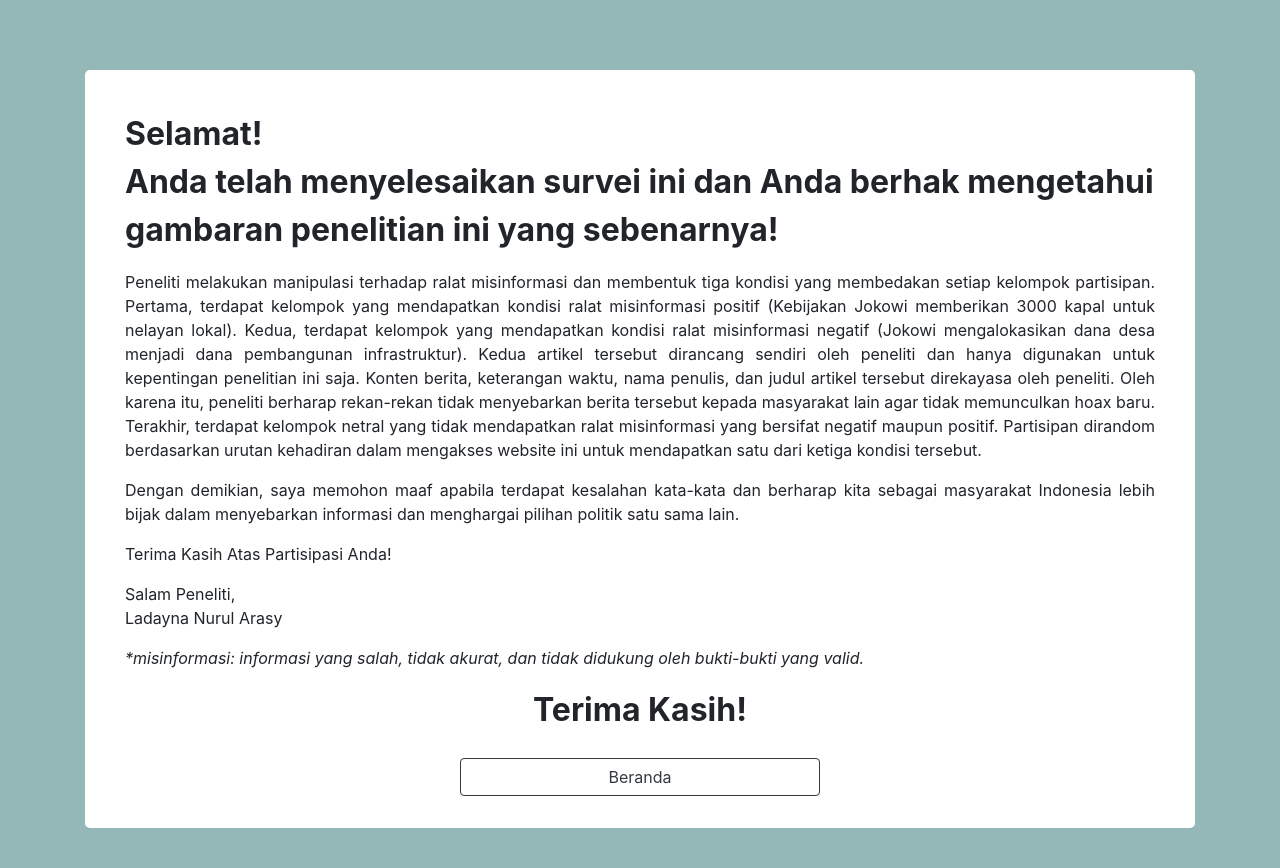
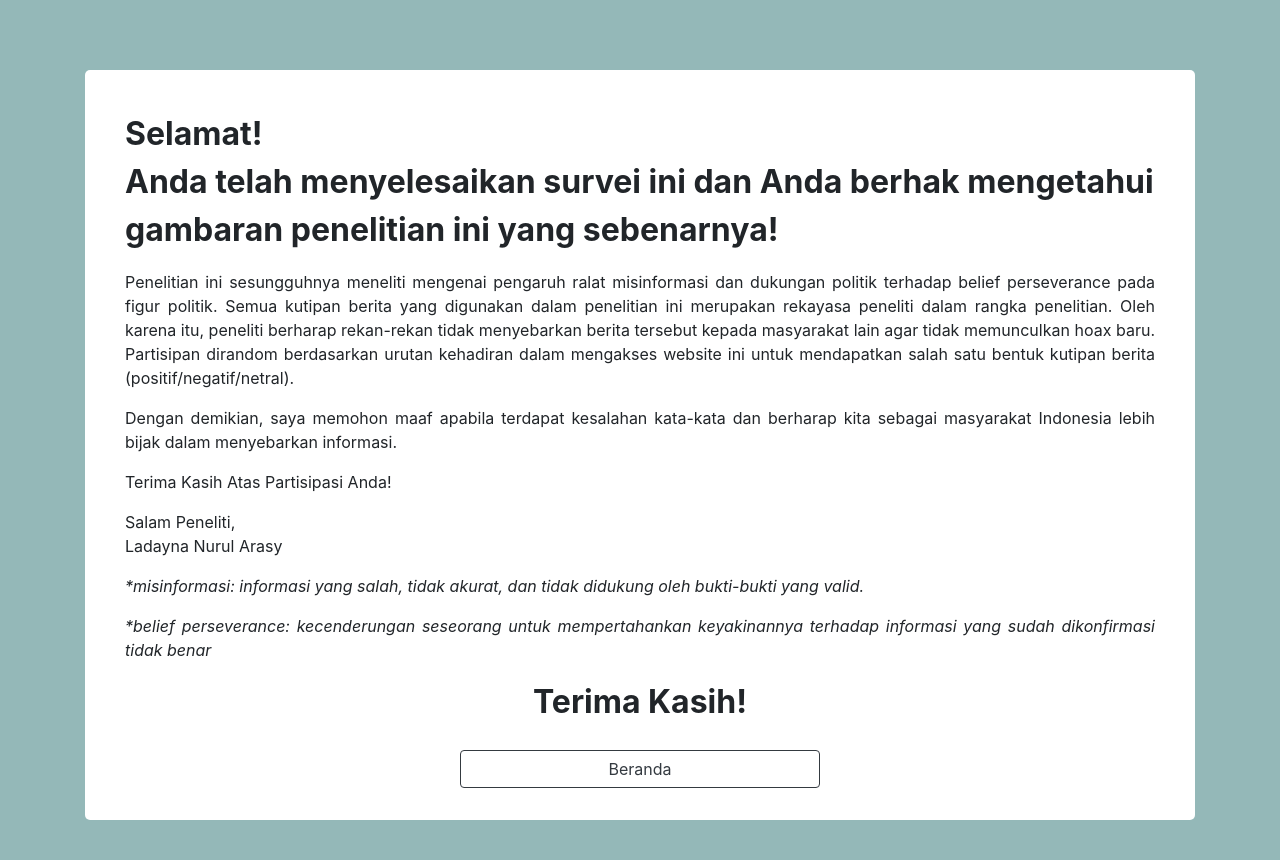
Before and after one commit to faizzuns/SkiprsiArasy, a PHP site: page /view/thankyou.phtml in a window 1280 px wide. Run offline with PHP 8.4, Linux system fonts and the light colour scheme; some libraries are stand-ins or nearby versions.

Commit message:
change request

```diff
--- a/controller/FormController.php
+++ b/controller/FormController.php
@@ -157,7 +157,7 @@ class FormController extends BaseController
             $fill->setDistract(1);
             $fill->save();
         }
-        View::render("correction", ["content" => $this->getCorrectionContent($fill->getId())]);
+        View::render("correction", ["content" => $this->getCorrectionContent($fill->getIdNews())]);
     }
 
     public function secondMeasure($userId)
--- a/view/home.phtml
+++ b/view/home.phtml
@@ -17,12 +17,12 @@
             <div class="margin-medium">
                 <p>Rekan-rekan yang saya hormati,</p>
                 <p>
-                    Perkenalkan saya Ladayna Nurul Arasy mahasiswa semester 7, Fakultas Psikologi Universitas Indonesia. Saat ini saya sedang melakukan survei dalam rangka pengambilan data untuk memenuhi Tugas Akhir Skripsi. Survei ini dilakukan untuk melihat pengaruh media terhadap dukungan politik individu. Jika rekan-rekan bersedia untuk berpartisipasi dalam survei ini, Anda akan diminta untuk melengkapi data diri, menentukan dukungan politik, membaca artikel, dan mengisi kuesioner singkat. Waktu yang dibutuhkan untuk mengisi survei ini kira-kira berkisar antara 5-10 menit. Semua informasi yang Anda berikan dalam survei ini akan disimpan secara rahasia. Hanya peneliti yang memiliki akses terhadap data yang Anda berikan dan hanya akan digunakan untuk kepentingan penelitian ini.
+                    Perkenalkan saya Ladayna Nurul Arasy mahasiswa semester 8, Fakultas Psikologi Universitas Indonesia. Saat ini saya sedang melakukan survei dalam rangka pengambilan data untuk memenuhi Tugas Akhir Skripsi. Survei ini dilakukan untuk melihat pengaruh media terhadap dukungan politik individu. Jika rekan-rekan bersedia untuk berpartisipasi dalam survei ini, rekan-rekan akan diminta untuk melengkapi data diri, menentukan dukungan politik, membaca artikel, dan mengisi kuesioner singkat. Waktu yang dibutuhkan untuk mengisi survei ini kira-kira berkisar antara 5-10 menit. Semua informasi yang rekan-rekan berikan dalam survei ini akan disimpan secara rahasia. Hanya peneliti yang memiliki akses terhadap data yang Anda berikan dan hanya akan digunakan untuk kepentingan penelitian ini.
                 </p>
                 <p>
-                    Partisipasi Anda sepenuhnya sukarela dan tanpa paksaan. Anda berhak untuk memperoleh informasi mengenai hasil dari penelitian yang saya lakukan. Di sisi lain, Anda juga berhak untuk berhenti sebagai partisipan dalam penelitian ini kapanpun tanpa mendapatkan konsekuensi apapun. Apabila terdapat beberapa pertanyaan terkait penelitian ini dan ingin mengetahui hasil dari penelitian ini, Anda dapat menghubungi peneliti melalui email atau nomor telepon peneliti (ladayna.nurul@ui.ac.id / 082112609646).                 </p>
+                    Partisipasi rekan-rekan sepenuhnya sukarela dan tanpa paksaan. Rekan-rekan berhak untuk memperoleh informasi mengenai hasil dari penelitian yang saya lakukan. Di sisi lain, rekan-rekan juga berhak untuk berhenti sebagai partisipan dalam penelitian ini kapanpun tanpa mendapatkan konsekuensi apapun. Apabila terdapat beberapa pertanyaan terkait penelitian ini dan ingin mengetahui hasil dari penelitian ini, rekan-rekan dapat menghubungi peneliti melalui email atau nomor telepon peneliti (ladayna.nurul@ui.ac.id / 082112609646).
                 <p>
-                    Apabila Anda bersedia menjadi partisipan dalam penelitian ini, silahkan klik kotak yang berisikan tulisan bersedia dibawah ini.                </p>
+                    Apabila rekan-rekan bersedia menjadi partisipan dalam penelitian ini, silahkan klik kotak yang berisikan tulisan bersedia dibawah ini.</p>
             </div>
         </div>
         <form class="flex center-horizontal margin-bot-medium" action="/forms">
--- a/view/tendency.phtml
+++ b/view/tendency.phtml
@@ -29,7 +29,7 @@ if ($position == 0) {
 <div class="container">
     <div class="box-home padding-medium">
         <div class="margin-large" style="text-align: justify">
-            Anda diminta untuk menentukan posisi Anda apakah mendukung Jokowi atau mendukung Prabowo dari rentang skala 0-5 dibawah ini. Tunjukkan posisi Anda dengan cara menggeser lingkaran hitam dibawah ini sesuai dengan derajat yang telah ditentukan!
+            Anda diminta untuk menentukan posisi Anda apakah mendukung Jokowi atau mendukung Prabowo dari rentang skala 0-10 dibawah ini. Tunjukkan posisi Anda dengan cara menggeser lingkaran hitam dibawah ini sesuai dengan derajat yang telah ditentukan!
         </div>
         <form method="post" class="margin-bot-medium" action="/forms">
             <div class="margin-left-very-large margin-right-very-large margin-bot-medium">
--- a/view/thankyou.phtml
+++ b/view/thankyou.phtml
@@ -20,8 +20,12 @@
                         Anda telah menyelesaikan survei ini dan Anda berhak mengetahui gambaran penelitian ini yang sebenarnya!
                     </strong></p>
 
-                <p>Peneliti melakukan manipulasi terhadap ralat misinformasi dan membentuk tiga kondisi yang membedakan setiap kelompok partisipan. Pertama, terdapat kelompok yang mendapatkan kondisi ralat misinformasi positif (Kebijakan Jokowi memberikan 3000 kapal untuk nelayan lokal). Kedua, terdapat kelompok yang mendapatkan kondisi ralat misinformasi negatif (Jokowi mengalokasikan dana desa menjadi dana pembangunan infrastruktur). Kedua artikel tersebut dirancang sendiri oleh peneliti  dan hanya digunakan untuk kepentingan penelitian ini saja. Konten berita, keterangan waktu, nama penulis, dan judul artikel tersebut direkayasa oleh peneliti. Oleh karena itu, peneliti berharap rekan-rekan tidak menyebarkan berita tersebut kepada masyarakat lain agar tidak memunculkan hoax baru. Terakhir, terdapat kelompok netral yang tidak mendapatkan ralat misinformasi yang bersifat negatif maupun positif. Partisipan dirandom berdasarkan urutan kehadiran dalam mengakses website ini untuk mendapatkan satu dari ketiga kondisi tersebut.</p>
-                <p>Dengan demikian, saya memohon maaf apabila terdapat kesalahan kata-kata dan berharap kita sebagai masyarakat Indonesia lebih bijak dalam menyebarkan informasi dan menghargai pilihan politik satu sama lain.</p>
+                <p>
+                    Penelitian ini sesungguhnya meneliti mengenai pengaruh ralat misinformasi dan dukungan politik terhadap belief perseverance pada figur politik. Semua kutipan berita yang digunakan dalam penelitian ini merupakan rekayasa peneliti dalam rangka penelitian. Oleh karena itu, peneliti berharap rekan-rekan tidak menyebarkan berita tersebut kepada masyarakat lain agar tidak memunculkan hoax baru. Partisipan dirandom berdasarkan urutan kehadiran dalam mengakses website ini untuk mendapatkan salah satu bentuk kutipan berita (positif/negatif/netral).
+                </p>
+                <p>
+                    Dengan demikian, saya memohon maaf apabila terdapat kesalahan kata-kata dan berharap kita sebagai masyarakat Indonesia lebih bijak dalam menyebarkan informasi.
+                </p>
                 <p>Terima Kasih Atas Partisipasi Anda!</p>
                 <p>Salam Peneliti,<br>
                     Ladayna Nurul Arasy
@@ -29,6 +33,7 @@
                 <p></p>
                 <p></p>
                 <p><i>*misinformasi: informasi yang salah, tidak akurat, dan tidak didukung oleh bukti-bukti yang valid.</i></p>
+                <p><i>*belief perseverance: kecenderungan seseorang untuk mempertahankan keyakinannya terhadap informasi yang sudah dikonfirmasi tidak benar</i></p>
                 <div class="flex center-horizontal text-size-medium"><strong>Terima Kasih!</strong></div>
             </div>
         </div>
```
